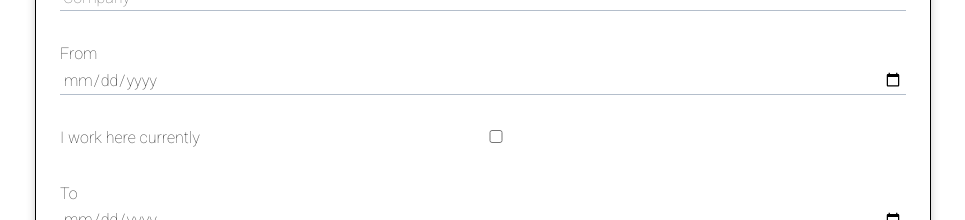
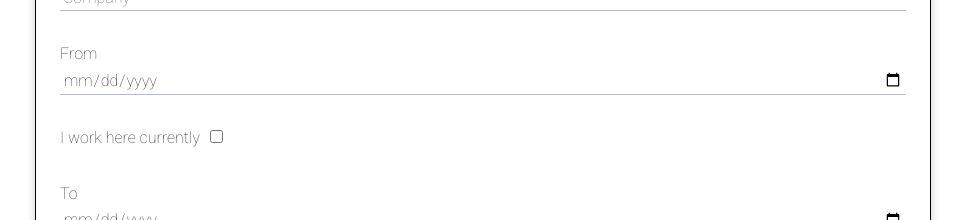
Before and after one commit to Ge0w/CV-Builder, a React (Create React App) app: page / in a window 1280 px wide. Shown: the part 1500-1720 px from the top of the page, without its empty margins (157-1122 px from the left). Built offline with nearby package versions, Linux system fonts and the light colour scheme.

Commit message:
Fix: Checkbox margin added

```diff
--- a/src/components/Inputs/PracticalExp.js
+++ b/src/components/Inputs/PracticalExp.js
@@ -58,6 +58,7 @@ const PracticalExp = ({ onAdd }) => {
         <div className="form-control">
           <label>I work here currently</label>
           <input
+            className="checkbox"
             type="checkbox"
             checked={dateChecked}
             name="current"
--- a/src/index.css
+++ b/src/index.css
@@ -173,6 +173,11 @@ input {
   grid-template-columns: repeat(2, 1fr);
 }
 
+.checkbox {
+  width: auto;
+  margin-left: 10px;
+}
+
 /* Media Queries */
 
 @media print {
```
Also changed, not shown: 16 other files (tests, documents, lock files or other folders).
